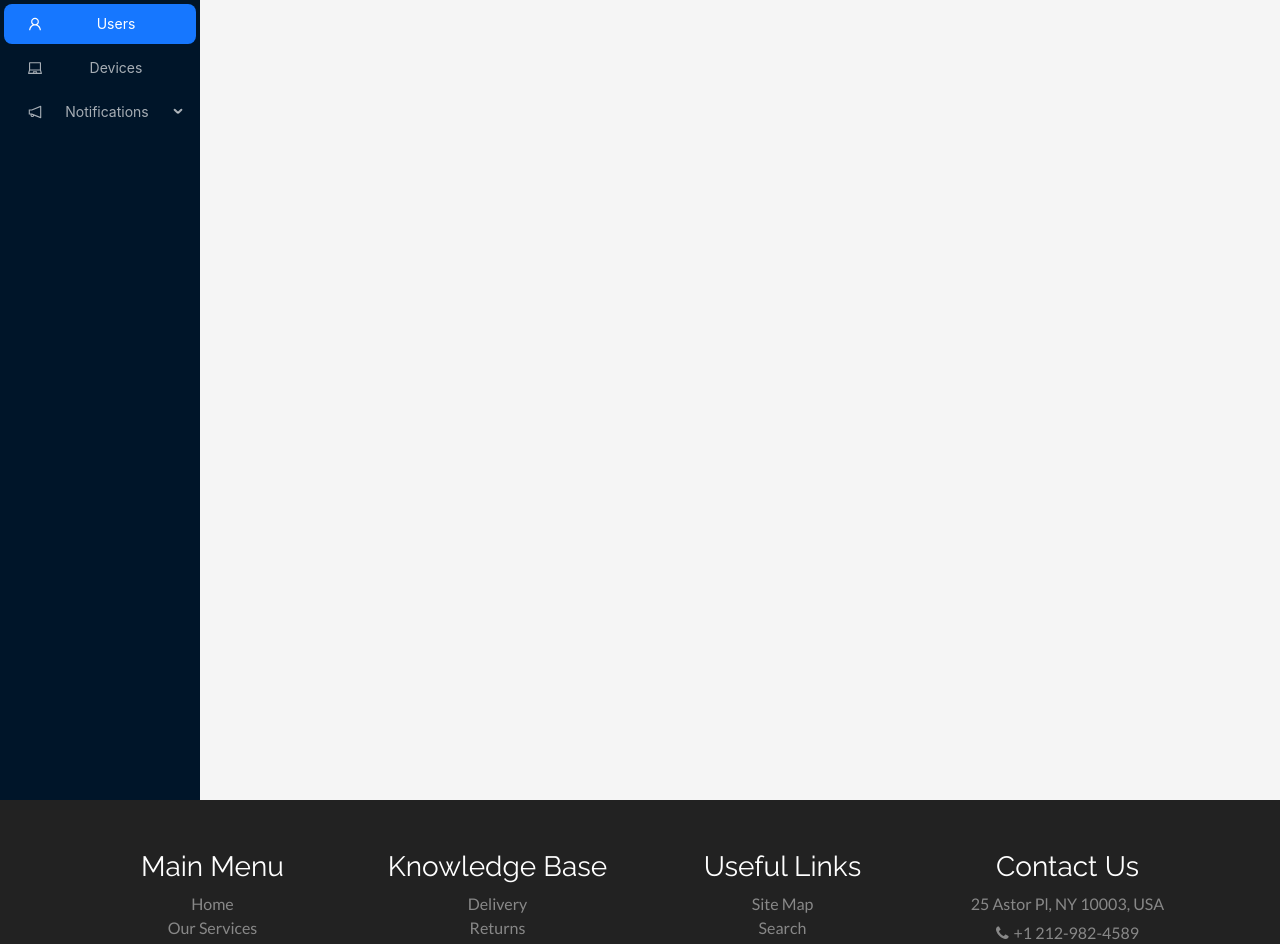
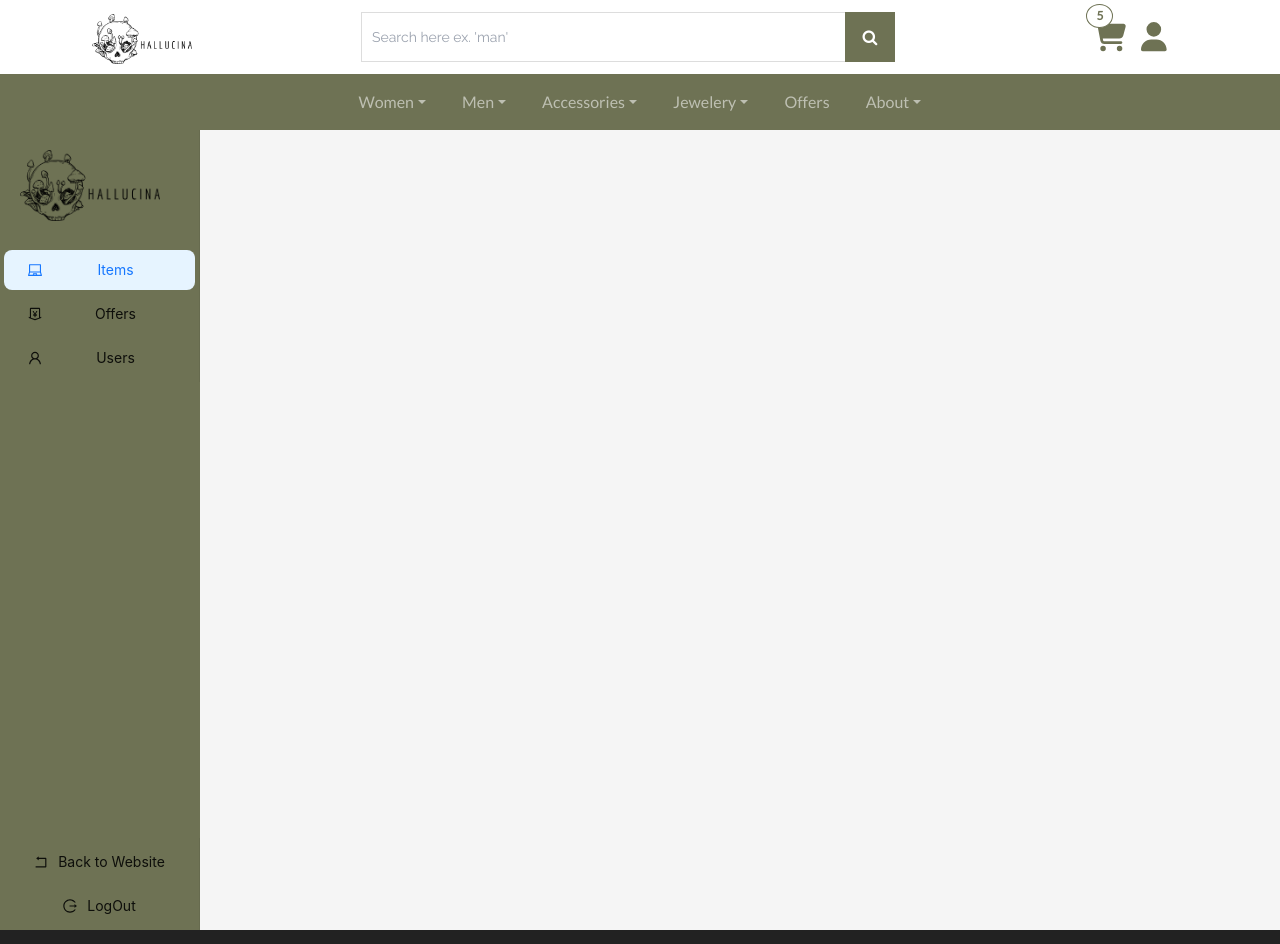
Before and after one commit to Malithkalhara/hallucina-app, a React (Create React App) app: page /admin in a window 1280 px wide. Shown: the top 944 px of the page. Built offline with nearby package versions, Linux system fonts and the light colour scheme.

Commit message:
Added improvements on admin panel

```diff
--- a/src/App.js
+++ b/src/App.js
@@ -21,12 +21,12 @@ const App = () => {
 
   return (
     <div className="App">
-      {role !== "admin" ? (
-        <div className="d-flex flex-column">
-          <Header />
-          <Menu />
-        </div>
-      ) : null}
+      {/* {role !== "admin" ? ( */}
+      <div className="d-flex flex-column">
+        <Header />
+        <Menu />
+      </div>
+      {/* ) : null} */}
 
       <Body />
       <Footer />
--- a/src/components/AdminPanel/index.jsx
+++ b/src/components/AdminPanel/index.jsx
@@ -1,33 +1,92 @@
 import {
   LaptopOutlined,
-  NotificationOutlined,
+  LogoutOutlined,
+  MoneyCollectOutlined,
+  RollbackOutlined,
   UserOutlined,
 } from "@ant-design/icons";
 import { Layout, Menu } from "antd";
 import React from "react";
+import { useNavigate } from "react-router-dom";
+import logo from "../../assets/img/Picture1.png";
 
 const { SubMenu } = Menu;
-const { Sider } = Layout;
+const { Sider, Footer } = Layout;
 
 const AdminPanel = () => {
+  const navigate = useNavigate();
+
+  const handleBackToWebsite = () => {
+    navigate("/");
+  };
+
   return (
     <Layout style={{ minHeight: "100vh" }}>
-      <Sider>
-        <Menu theme="dark" defaultSelectedKeys={["1"]} mode="inline">
-          <Menu.Item key="1" icon={<UserOutlined />}>
-            Users
-          </Menu.Item>
-          <Menu.Item key="2" icon={<LaptopOutlined />}>
-            Devices
-          </Menu.Item>
-          <SubMenu
+      <Sider style={{ backgroundColor: "#6E7254" }}>
+        <div
+          style={{
+            display: "flex",
+            flexDirection: "column",
+            justifyContent: "space-between",
+            height: "100%",
+          }}>
+          <div>
+            <Menu
+              style={{ backgroundColor: "#6E7254" }}
+              defaultSelectedKeys={["1"]}
+              mode="inline">
+              <div
+                style={{
+                  width: "180px",
+                  height: "80px",
+                  alignItems: "center",
+                  padding: "20px 20px 0px 20px",
+                  marginBottom: "40px",
+                }}>
+                <img src={logo} alt="logo" />
+              </div>
+              {/* <SubMenu
             key="sub1"
             icon={<NotificationOutlined />}
-            title="Notifications">
-            <Menu.Item key="3">Email</Menu.Item>
-            <Menu.Item key="4">SMS</Menu.Item>
-          </SubMenu>
-        </Menu>
+            title="Items">
+            <Menu.Item key="3">Women</Menu.Item>
+            <Menu.Item key="4">Men</Menu.Item>
+          </SubMenu> */}
+              <Menu.Item key="1" icon={<LaptopOutlined />}>
+                Items
+              </Menu.Item>
+              <Menu.Item key="2" icon={<MoneyCollectOutlined />}>
+                Offers
+              </Menu.Item>
+              <Menu.Item key="3" icon={<UserOutlined />}>
+                Users
+              </Menu.Item>
+              {/* <Menu.Item
+            key="4"
+            icon={<RollbackOutlined />}
+            onClick={handleBackToWebsite}>
+            Back to Website
+          </Menu.Item>
+          <Menu.Item key="5" icon={<LogoutOutlined />}>
+            LogOut
+          </Menu.Item> */}
+            </Menu>
+          </div>
+
+          <div>
+            <Menu style={{ backgroundColor: "#6E7254" }}>
+              <Menu.Item
+                key="4"
+                icon={<RollbackOutlined />}
+                onClick={handleBackToWebsite}>
+                Back to Website
+              </Menu.Item>
+              <Menu.Item key="5" icon={<LogoutOutlined />}>
+                LogOut
+              </Menu.Item>
+            </Menu>
+          </div>
+        </div>
       </Sider>
       <Layout>{/* Content, Breadcrumb, etc. */}</Layout>
     </Layout>
```
